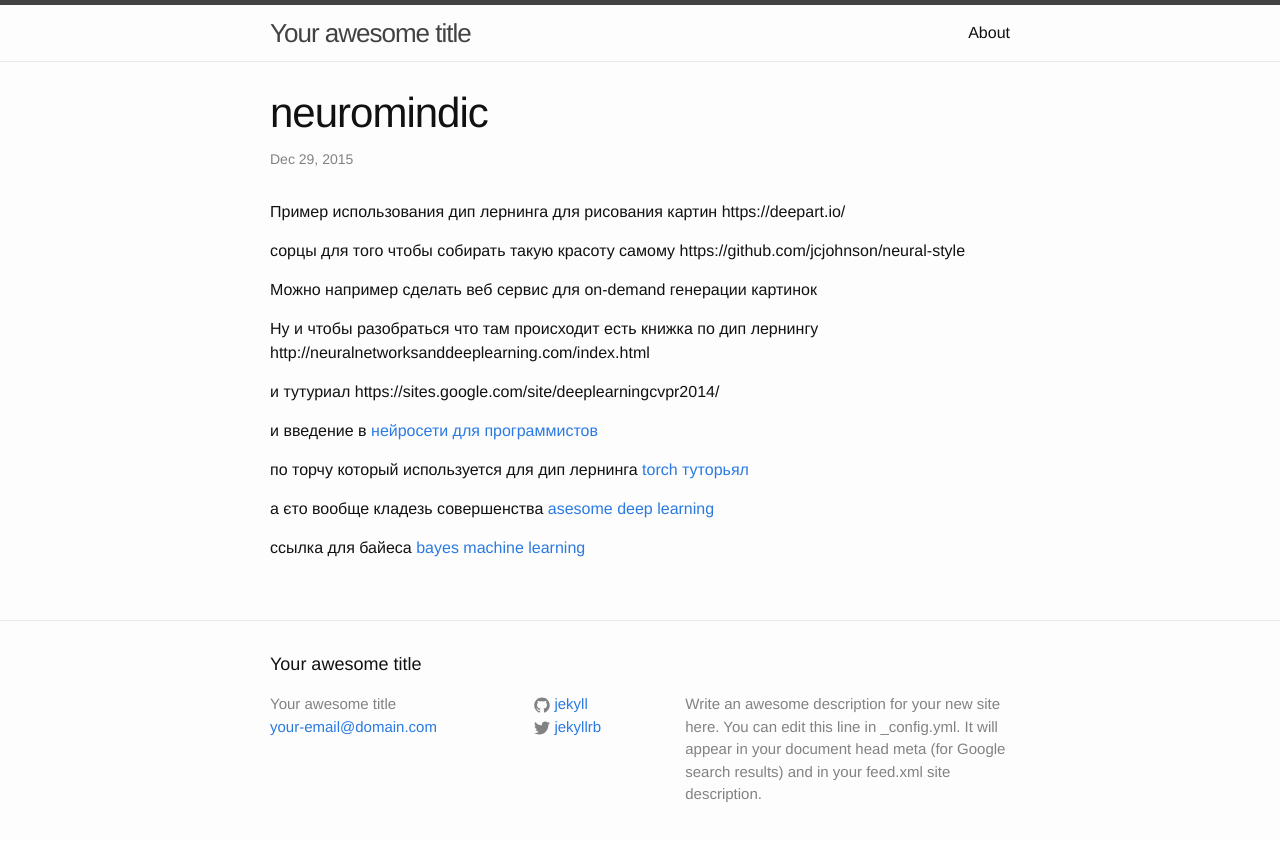
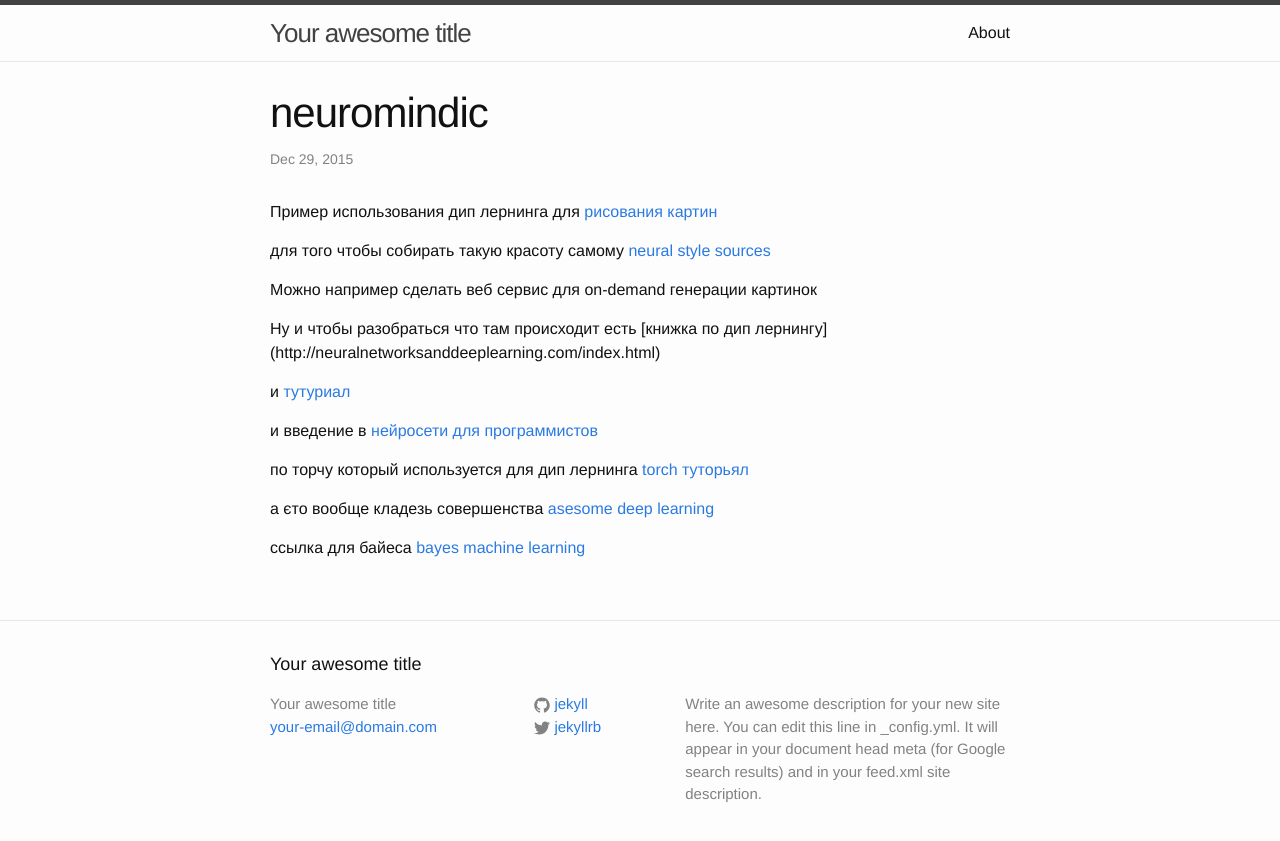
Before and after one commit to mungobungo/mungobungo.github.io, a Jekyll site: the page built from _posts/2015-12-29-neural_drawing.markdown, in a window 1280 px wide. Shown: the top 841 px of the page. Built offline with Jekyll 4.4.1, drawn with Linux system fonts in a browser that asks for light colours.

Commit message:
fixed formatting

```diff
--- a/_posts/2015-12-29-neural_drawing.markdown
+++ b/_posts/2015-12-29-neural_drawing.markdown
@@ -4,19 +4,16 @@ title:  "neuromindic"
 date:   2015-12-29 14:41:12 +0100
 categories: programming neural_networks deep_learning
 ---
-Пример использования дип лернинга для рисования картин
-https://deepart.io/
+Пример использования дип лернинга для [рисования картин](https://deepart.io/)
 
-сорцы для того чтобы собирать такую красоту самому
-https://github.com/jcjohnson/neural-style
+ для того чтобы собирать такую красоту самому [neural style sources](https://github.com/jcjohnson/neural-style)
 
 Можно например сделать веб сервис для on-demand генерации картинок
 
-Ну и чтобы разобраться что там происходит есть книжка по дип лернингу
-http://neuralnetworksanddeeplearning.com/index.html
+Ну и чтобы разобраться что там происходит есть [книжка по дип лернингу] (http://neuralnetworksanddeeplearning.com/index.html)
 
-и тутуриал
-https://sites.google.com/site/deeplearningcvpr2014/
+и [тутуриал](
+https://sites.google.com/site/deeplearningcvpr2014/)
 
 и введение в [нейросети для программистов](http://www.cs.nyu.edu/~yann/talks/lecun-ranzato-icml2013.pdf)
 
```
